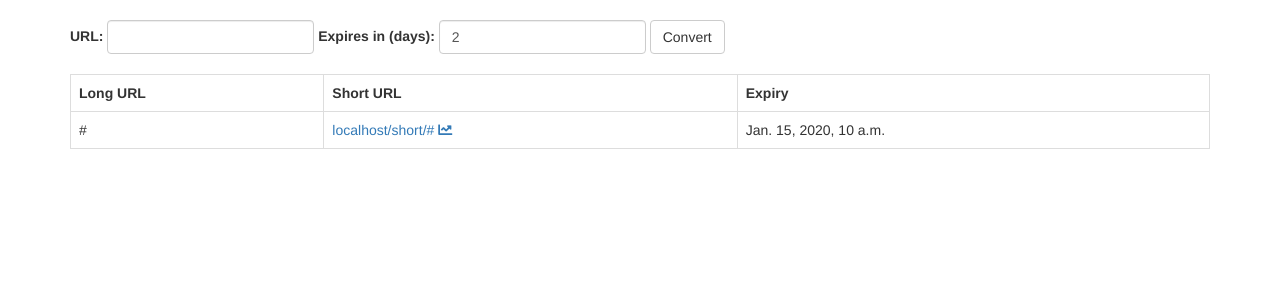
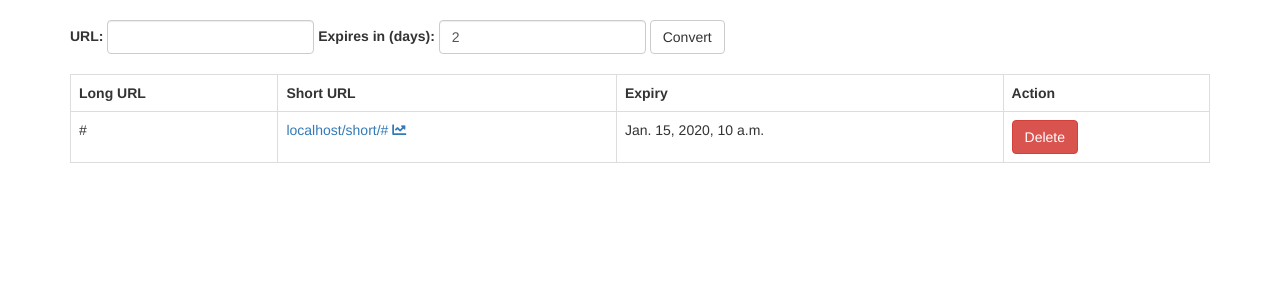
Before and after one commit to melbin1997/urlShortener, a Django app: page /dashboard/ in a window 1280 px wide. Shown: the part 52-352 px from the top of the page. Run offline with Django 3.2, Linux system fonts and the light colour scheme; a user stored in the database is signed in; tables that the repository leaves empty hold one stand-in row (values such as "Sample post"); some libraries are stand-ins or nearby versions.

Commit message:
User can delete generated urls from dashboard

```diff
--- a/templates/dashboard.html
+++ b/templates/dashboard.html
@@ -49,6 +49,7 @@
         <th>Long URL</th>
         <th>Short URL</th>
         <th>Expiry</th>
+        <th>Action</th>
     </tr>
 
     {% for url in urls%}
@@ -56,6 +57,7 @@
         <td>{{url.longUrl}}</td>
         <td><a href="/short/{{url.shortUrl}}">{{request.get_host}}/short/{{url.shortUrl}}</a> <span><a href="{% url 'analytics' %}{{url.shortUrl}}"><i class="fas fa-chart-line"></i></a></span></i></td>
         <td style="white-space: nowrap">{{url.expiryDatetime}}</td>
+        <td><a href="?delete={{url.shortUrl}}"><button type="submit" class="btn btn-danger" value="test">Delete</button></a></td>
     </tr>
     {% endfor %}
 
--- a/urlShortenerApp/views.py
+++ b/urlShortenerApp/views.py
@@ -29,6 +29,10 @@ class DashboardView(LoginRequiredMixin, View):
 
     def get(self, request):
         context = {}
+        deleteUrl = request.GET.get("delete", None)
+        if deleteUrl is not None:
+            instance = UrlList.objects.get(user = request.user, shortUrl = deleteUrl)
+            instance.delete()
         urls = UrlList.objects.filter(user = request.user)
         context["urls"] = urls
         return render(request, "dashboard.html", context)
@@ -50,9 +54,9 @@ class DashboardView(LoginRequiredMixin, View):
                 x = ''.join(random.choices(string.ascii_letters + string.digits, k=4))
             urlDo = UrlList(user = request.user, longUrl = longUrl, shortUrl = x, expiryDatetime = expiryDatetime)
             urlDo.save()
+            context["shortUrl"] = x
         urls = UrlList.objects.filter(user = request.user)
         context["urls"] = urls
-        context["shortUrl"] = x
         return render(request, "dashboard.html", context)
 
 
```
